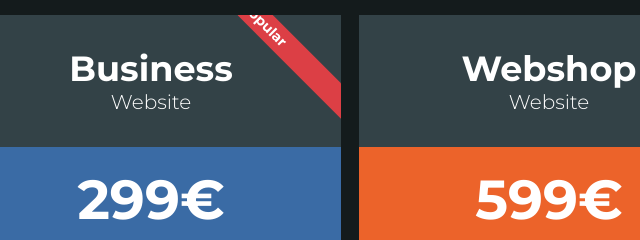
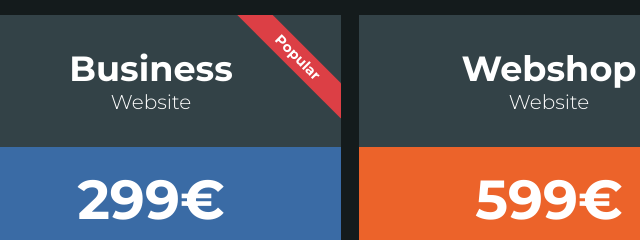
Before and after one commit to andriiTaryverdiyev/price-cards-layout, a plain HTML site: page index.html in a window 1280 px wide. Shown: the top 240 px of the page, 489-1129 px from the left. Drawn offline with Linux system fonts and the light colour scheme.

Commit message:
еуіе

```diff
--- a/index.html
+++ b/index.html
@@ -55,9 +55,7 @@
             <!--Column business-->
 
             <section class="price-card business">
-                <div class="price-card__popular">
-                    <span class="price-card__popular-text">Popular</span>
-                </div>
+                <span class="price-card__popular">Popular</span>
                 <h1 class="price-card__title">Business</h1>
                 <div class="price-card__subtitle">Website</div>
                 <div class="price-card__price price-card__business-price">299€</div>
--- a/styles/business.scss
+++ b/styles/business.scss
@@ -27,23 +27,17 @@
     }
     &__popular {
         position: absolute;
-        left: 325px;
-        top: -30px;
-        width: 25px;
-        height: 147px;
+        right: -30px;
+        top: 30px;
+        width: 147px;
+        height: 25px;
         background-color: #DC3F45;
-        transform: rotate(-45deg);
-        text-align: center;
-    }
-    &__popular-text {
-        display: block;
-        transform: rotate(90deg);
         text-align: center;
         font-weight: 700;
         font-size: 14px;
-        line-height: 17px;
+        line-height: 25px;
         color: #FFFFFF;
-        z-index: 2;
+        transform: rotate(45deg);
     }
     &__order-btn {
         font-weight: 400;
```
Also changed, not shown: styles.css, 1 other file.
